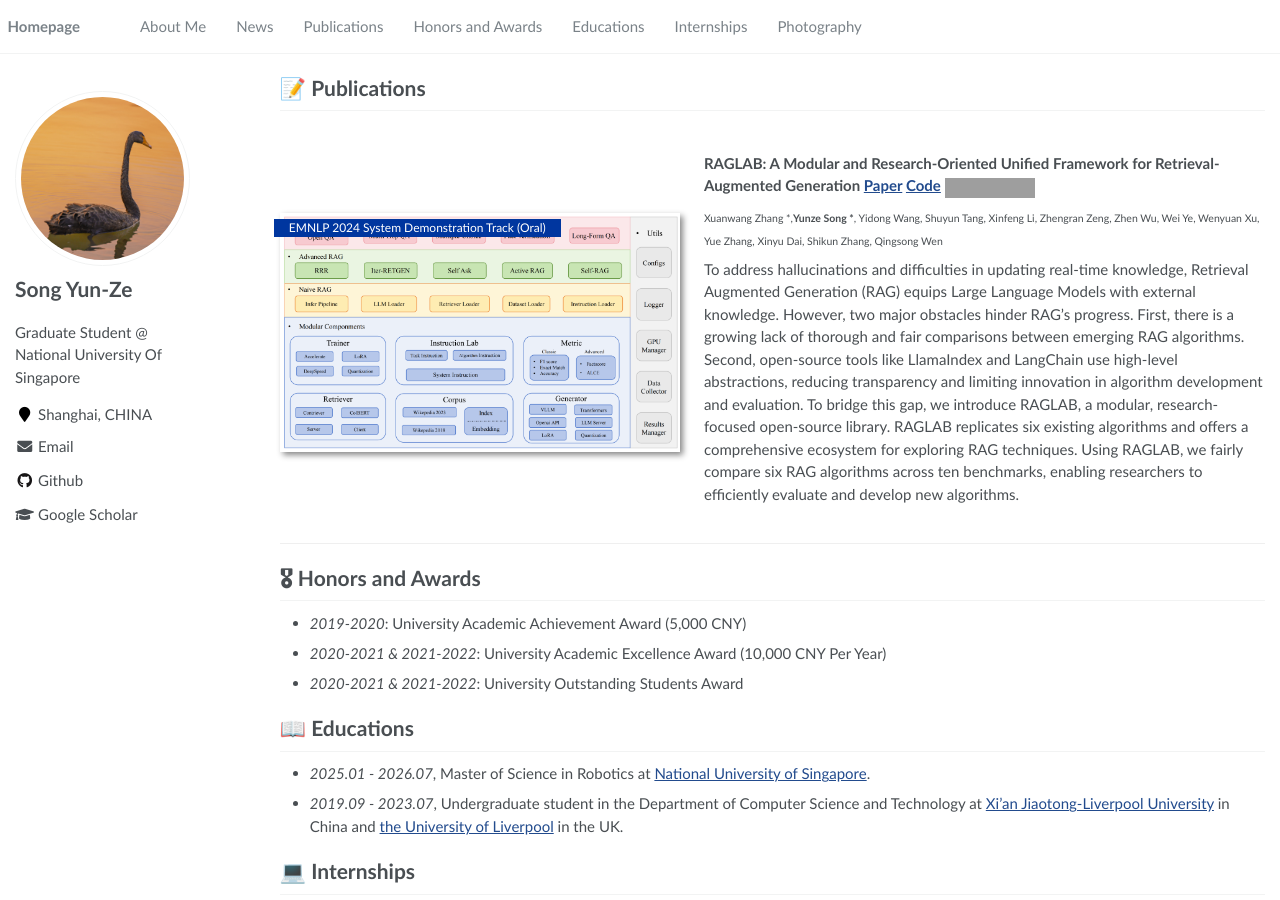
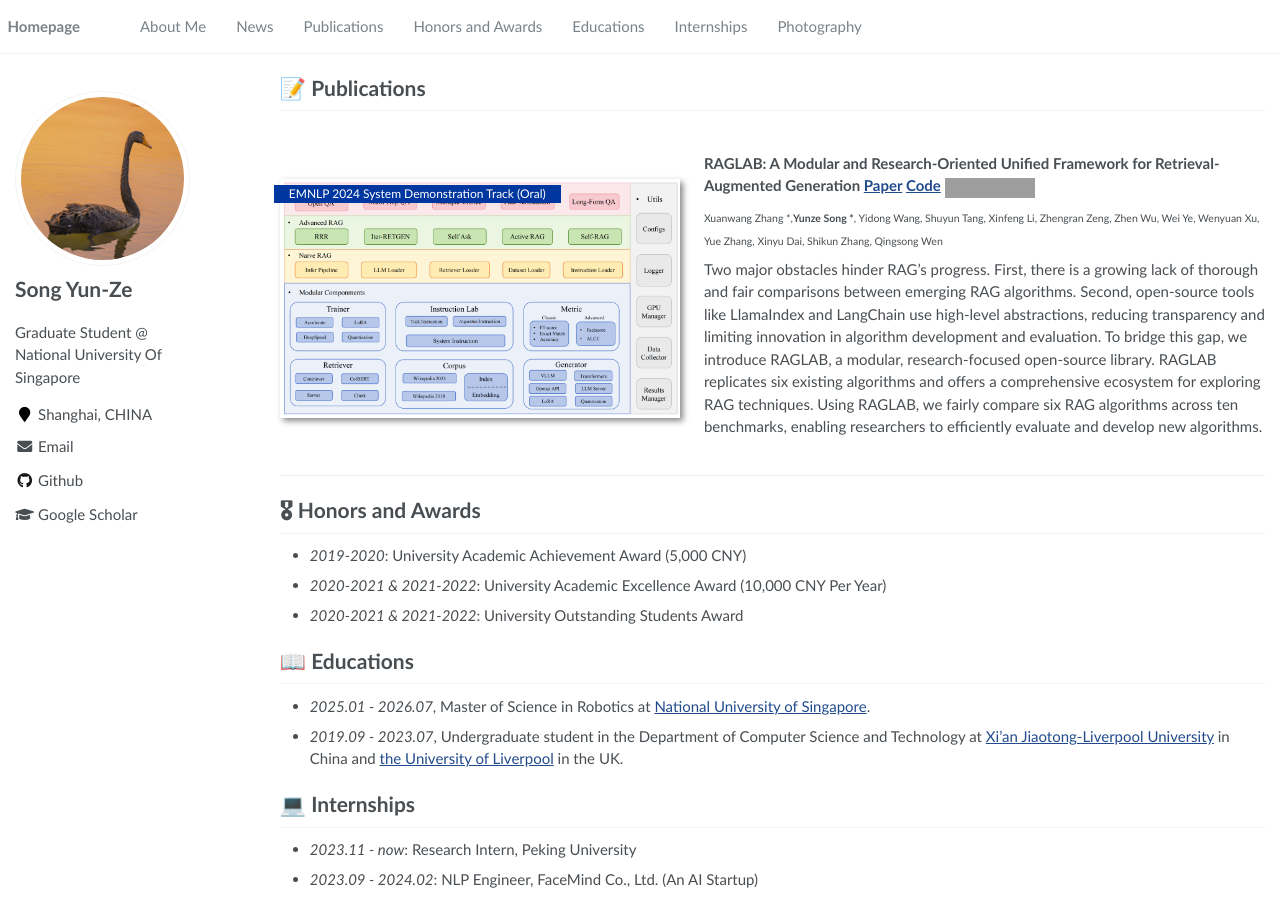
Before and after one commit to YunzeSong/YunzeSong.github.io, a Jekyll site: the page built from _pages/about.md, in a window 1280 px wide and 900 px high, scrolled down 338 px. Built offline with Jekyll 4.4.1, drawn with Linux system fonts in a browser that asks for light colours; grey boxes are pictures that could not be loaded.

Commit message:
Update about.md

```diff
--- a/_pages/about.md
+++ b/_pages/about.md
@@ -40,7 +40,7 @@ I have had the opportunity to conduct research at esteemed institutions such as
 
 <span style="font-size: 0.7em;">Xuanwang Zhang *,**Yunze Song \***, Yidong Wang, Shuyun Tang, Xinfeng Li, Zhengran Zeng, Zhen Wu, Wei Ye, Wenyuan Xu, Yue Zhang, Xinyu Dai, Shikun Zhang, Qingsong Wen
 
-To address hallucinations and difficulties in updating real-time knowledge, Retrieval Augmented Generation (RAG) equips Large Language Models with external knowledge. However, two major obstacles hinder RAG's progress. First, there is a growing lack of thorough and fair comparisons between emerging RAG algorithms. Second, open-source tools like LlamaIndex and LangChain use high-level abstractions, reducing transparency and limiting innovation in algorithm development and evaluation. To bridge this gap, we introduce RAGLAB, a modular, research-focused open-source library. RAGLAB replicates six existing algorithms and offers a comprehensive ecosystem for exploring RAG techniques. Using RAGLAB, we fairly compare six RAG algorithms across ten benchmarks, enabling researchers to efficiently evaluate and develop new algorithms.
+Two major obstacles hinder RAG's progress. First, there is a growing lack of thorough and fair comparisons between emerging RAG algorithms. Second, open-source tools like LlamaIndex and LangChain use high-level abstractions, reducing transparency and limiting innovation in algorithm development and evaluation. To bridge this gap, we introduce RAGLAB, a modular, research-focused open-source library. RAGLAB replicates six existing algorithms and offers a comprehensive ecosystem for exploring RAG techniques. Using RAGLAB, we fairly compare six RAG algorithms across ten benchmarks, enabling researchers to efficiently evaluate and develop new algorithms.
 
 </div>
 </div>
```
